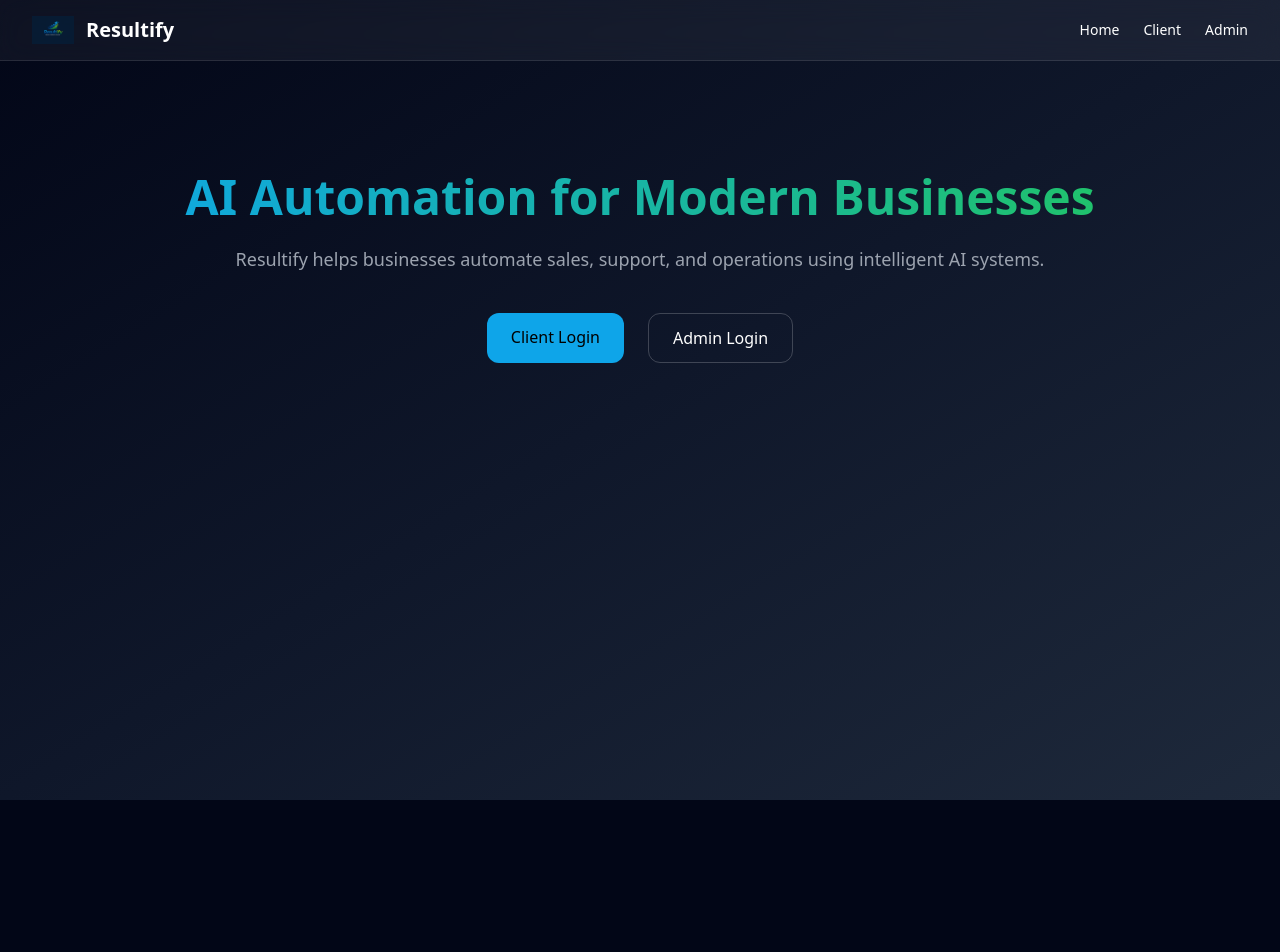
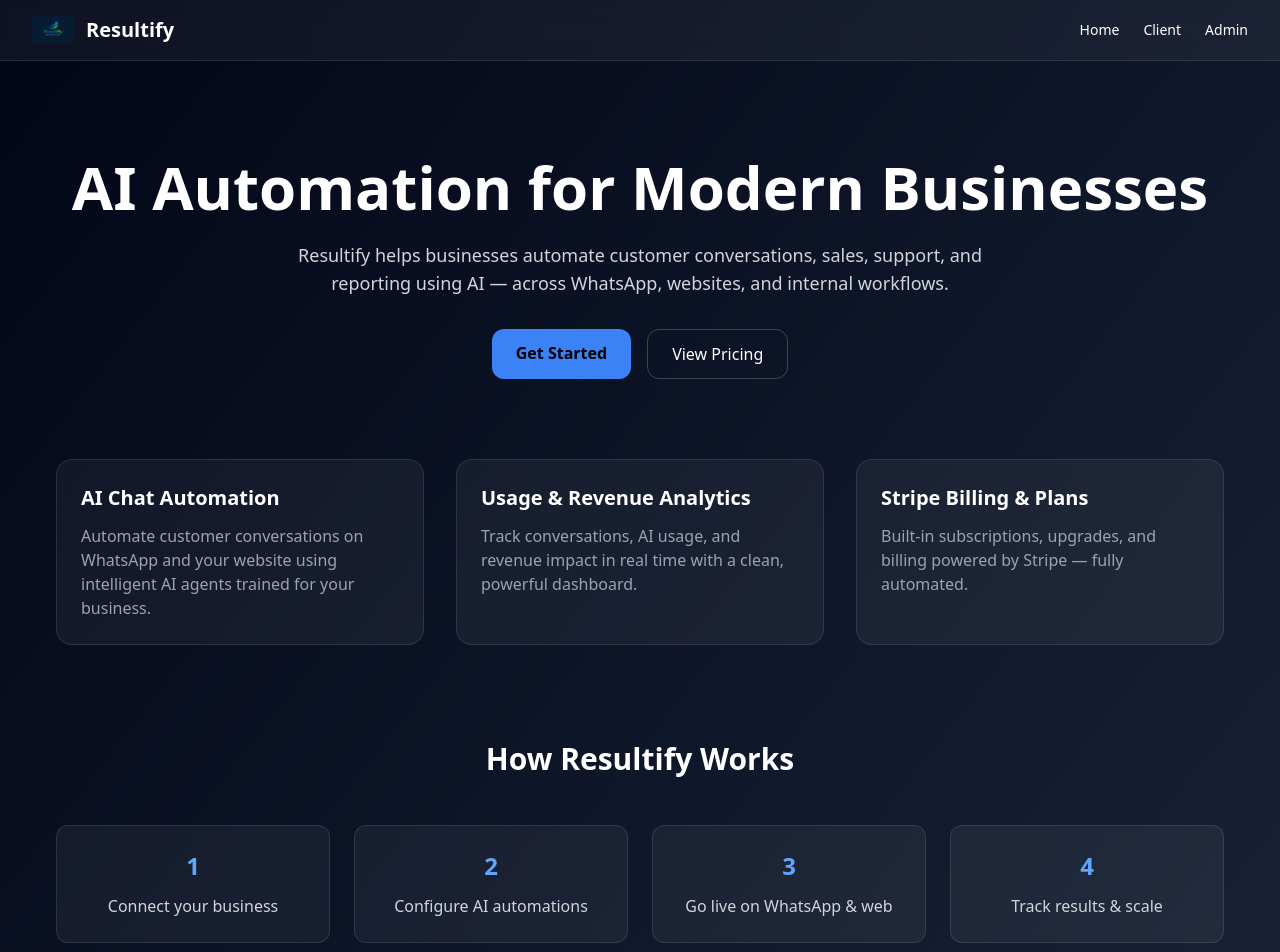
Before and after one commit to chetanshrm83/resultifytechnologies, a Next.js app: page / in a window 1280 px wide. Shown: the top 952 px of the page. Before the commit the page ends 800 px from the top, so only its background shows below. Built offline with nearby package versions, Linux system fonts and the light colour scheme.

Commit message:
Update page.tsx

```diff
--- a/app/page.tsx
+++ b/app/page.tsx
@@ -1,30 +1,146 @@
-export default function Home() {
+import Link from "next/link";
+
+export default function HomePage() {
   return (
-    <section className="max-w-6xl mx-auto text-center mt-20">
-      <h1 className="text-5xl font-bold bg-gradient-to-r from-primary to-accent bg-clip-text text-transparent">
-        AI Automation for Modern Businesses
-      </h1>
+    <main className="px-6 py-16 max-w-7xl mx-auto">
+      {/* HERO SECTION */}
+      <section className="text-center mb-20">
+        <h1 className="text-4xl md:text-6xl font-bold text-white mb-6">
+          AI Automation for Modern Businesses
+        </h1>
+        <p className="text-lg text-gray-300 max-w-3xl mx-auto mb-8">
+          Resultify helps businesses automate customer conversations,
+          sales, support, and reporting using AI — across WhatsApp,
+          websites, and internal workflows.
+        </p>
 
-      <p className="mt-6 text-lg text-gray-400">
-        Resultify helps businesses automate sales, support, and operations
-        using intelligent AI systems.
-      </p>
+        <div className="flex justify-center gap-4">
+          <Link
+            href="/client"
+            className="px-6 py-3 rounded-xl bg-blue-500 text-black font-semibold hover:bg-blue-400 transition"
+          >
+            Get Started
+          </Link>
+          <Link
+            href="/client/billing"
+            className="px-6 py-3 rounded-xl border border-white/20 text-white hover:bg-white/10 transition"
+          >
+            View Pricing
+          </Link>
+        </div>
+      </section>
 
-      <div className="mt-10 flex justify-center gap-6">
-        <a
+      {/* FEATURES */}
+      <section className="grid md:grid-cols-3 gap-8 mb-24">
+        {[
+          {
+            title: "AI Chat Automation",
+            desc: "Automate customer conversations on WhatsApp and your website using intelligent AI agents trained for your business.",
+          },
+          {
+            title: "Usage & Revenue Analytics",
+            desc: "Track conversations, AI usage, and revenue impact in real time with a clean, powerful dashboard.",
+          },
+          {
+            title: "Stripe Billing & Plans",
+            desc: "Built-in subscriptions, upgrades, and billing powered by Stripe — fully automated.",
+          },
+        ].map((item) => (
+          <div
+            key={item.title}
+            className="rounded-2xl p-6 bg-white/5 border border-white/10 hover:border-blue-400 transition"
+          >
+            <h3 className="text-xl font-semibold mb-3">{item.title}</h3>
+            <p className="text-gray-400">{item.desc}</p>
+          </div>
+        ))}
+      </section>
+
+      {/* HOW IT WORKS */}
+      <section className="mb-24">
+        <h2 className="text-3xl font-semibold text-center mb-12">
+          How Resultify Works
+        </h2>
+
+        <div className="grid md:grid-cols-4 gap-6 text-center">
+          {[
+            "Connect your business",
+            "Configure AI automations",
+            "Go live on WhatsApp & web",
+            "Track results & scale",
+          ].map((step, i) => (
+            <div
+              key={step}
+              className="rounded-xl p-6 bg-white/5 border border-white/10"
+            >
+              <div className="text-blue-400 font-bold text-2xl mb-3">
+                {i + 1}
+              </div>
+              <p className="text-gray-300">{step}</p>
+            </div>
+          ))}
+        </div>
+      </section>
+
+      {/* TESTIMONIALS */}
+      <section className="mb-24">
+        <h2 className="text-3xl font-semibold text-center mb-12">
+          Trusted by Growing Businesses
+        </h2>
+
+        <div className="grid md:grid-cols-3 gap-8">
+          {[
+            {
+              name: "Amit Verma",
+              role: "Founder, E-commerce Brand",
+              quote:
+                "Resultify helped us automate 70% of customer queries on WhatsApp. Our response time dropped instantly.",
+            },
+            {
+              name: "Sarah Johnson",
+              role: "Operations Head, SaaS Startup",
+              quote:
+                "The AI automation and analytics dashboard gives us complete visibility. Billing and scaling is effortless.",
+            },
+            {
+              name: "Rahul Mehta",
+              role: "Agency Owner",
+              quote:
+                "We white-labeled Resultify for our clients. It’s now a core revenue stream for our agency.",
+            },
+          ].map((t) => (
+            <div
+              key={t.name}
+              className="rounded-2xl p-6 bg-white/5 border border-white/10"
+            >
+              <p className="text-gray-300 mb-4">“{t.quote}”</p>
+              <div className="text-sm text-gray-400">
+                <span className="font-semibold text-white">{t.name}</span>
+                <br />
+                {t.role}
+              </div>
+            </div>
+          ))}
+        </div>
+      </section>
+
+      {/* CTA */}
+      <section className="text-center">
+        <h2 className="text-3xl font-semibold mb-4">
+          Ready to Automate Your Business?
+        </h2>
+        <p className="text-gray-400 mb-6">
+          Start with Resultify today and let AI handle conversations, support,
+          and growth.
+        </p>
+
+        <Link
           href="/client"
-          className="px-6 py-3 rounded-xl bg-primary text-black font-medium hover:opacity-90"
+          className="inline-block px-8 py-3 rounded-xl bg-blue-500 text-black font-semibold hover:bg-blue-400 transition"
         >
-          Client Login
-        </a>
-
-        <a
-          href="/admin"
-          className="px-6 py-3 rounded-xl border border-white/20 hover:bg-white/10"
-        >
-          Admin Login
-        </a>
-      </div>
-    </section>
+          Start Free
+        </Link>
+      </section>
+    </main>
   );
 }
```
